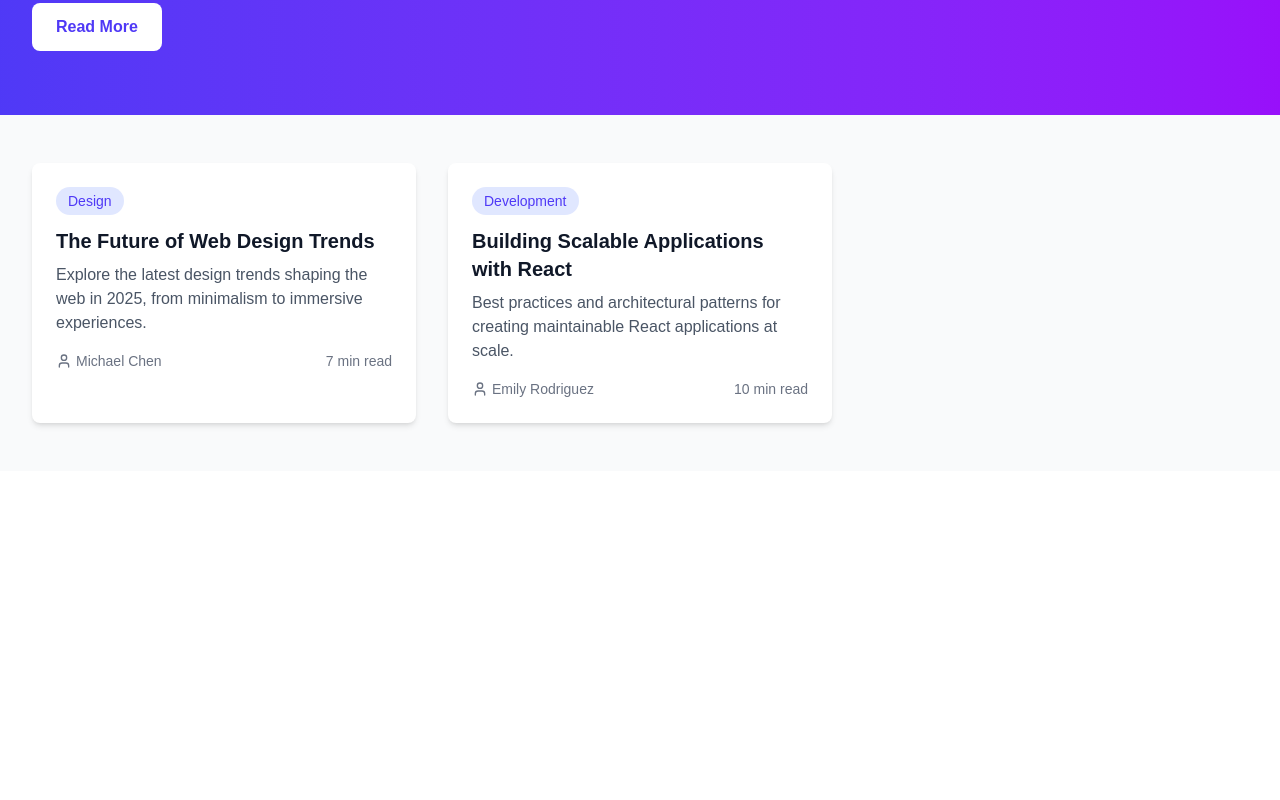
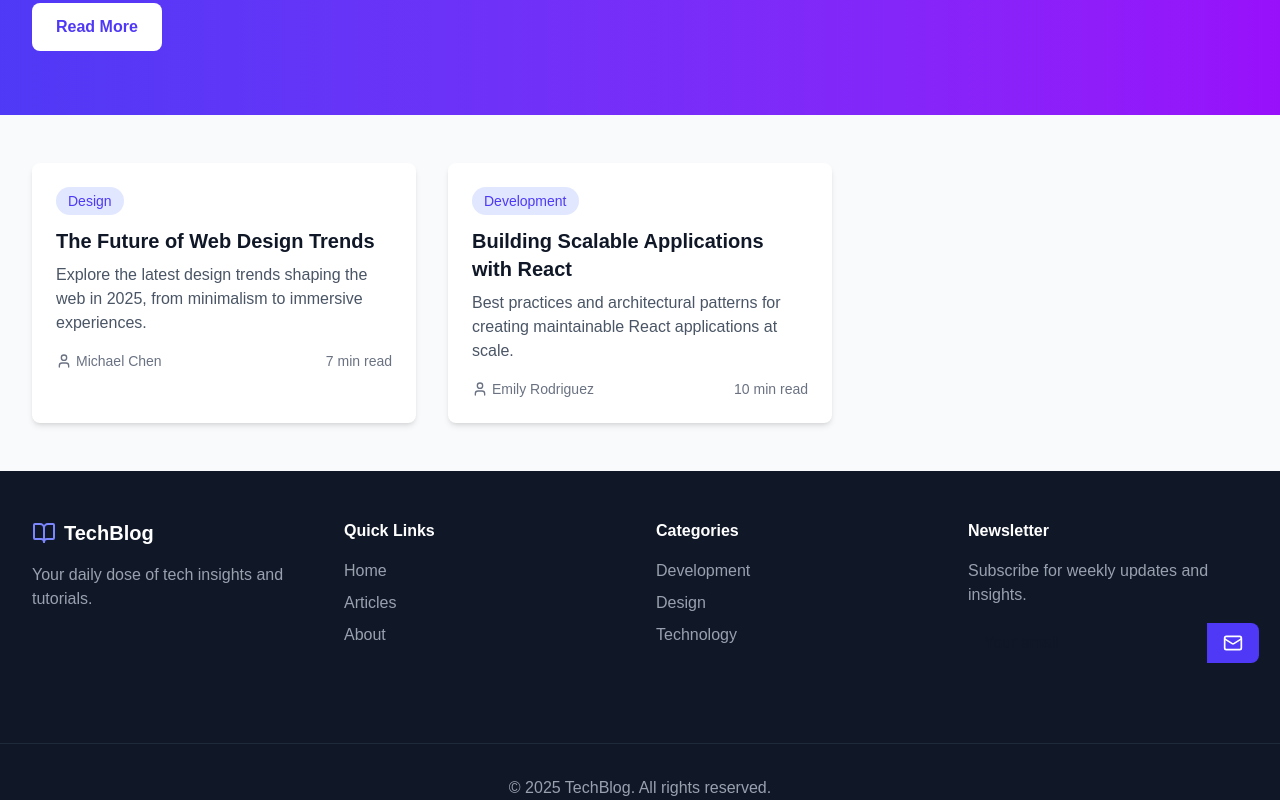
Before and after one commit to Aayush7105/Blog-app, a Next.js app: page / in a window 1280 px wide. Shown: the part 361-1161 px from the top of the page. Before the commit the page ends 832 px from the top, so only its background shows below. Built offline with nearby package versions, Linux system fonts and the light colour scheme.

Commit message:
"Updated code"

```diff
--- a/components/BlogApp.tsx
+++ b/components/BlogApp.tsx
@@ -177,17 +177,12 @@ const BlogApp: React.FC = () => {
     );
     if (!confirmDelete) return;
 
-    // Remove post
     setBlogPosts((prev) => prev.filter((post) => post.id !== id));
-
-    // Remove comments
     setComments((prev) => {
       const updated = { ...prev };
       delete updated[id];
       return updated;
     });
-
-    // Back to homepage
     setSelectedPost(null);
   };
 
@@ -327,7 +322,7 @@ const BlogApp: React.FC = () => {
 
   // --- Home Page ---
   return (
-    <div className="min-h-screen bg-gray-50">
+    <div className="min-h-screen bg-gray-50 flex flex-col">
       {/* Navbar */}
       <nav className="bg-white shadow-sm sticky top-0 z-50">
         <div className="max-w-7xl mx-auto px-4 sm:px-6 lg:px-8 flex justify-between items-center h-16">
@@ -372,7 +367,7 @@ const BlogApp: React.FC = () => {
       )}
 
       {/* Blog Grid */}
-      <div className="max-w-7xl mx-auto px-4 sm:px-6 lg:px-8 py-12 grid md:grid-cols-2 lg:grid-cols-3 gap-8">
+      <div className="flex-1 max-w-7xl mx-auto px-4 sm:px-6 lg:px-8 py-12 grid md:grid-cols-2 lg:grid-cols-3 gap-8">
         {filteredPosts.slice(1).map((post) => (
           <article
             key={post.id}
@@ -396,6 +391,80 @@ const BlogApp: React.FC = () => {
           </article>
         ))}
       </div>
+
+      {/* Footer */}
+      <footer className="bg-gray-900 text-white mt-auto">
+        <div className="max-w-7xl mx-auto px-4 sm:px-6 lg:px-8 py-12 grid md:grid-cols-4 gap-8">
+          <div>
+            <div className="flex items-center mb-4">
+              <BookOpen className="h-6 w-6 text-indigo-400" />
+              <span className="ml-2 text-xl font-bold">TechBlog</span>
+            </div>
+            <p className="text-gray-400">
+              Your daily dose of tech insights and tutorials.
+            </p>
+          </div>
+          <div>
+            <h3 className="font-semibold mb-4">Quick Links</h3>
+            <ul className="space-y-2 text-gray-400">
+              <li>
+                <a href="#" className="hover:text-white">
+                  Home
+                </a>
+              </li>
+              <li>
+                <a href="#" className="hover:text-white">
+                  Articles
+                </a>
+              </li>
+              <li>
+                <a href="#" className="hover:text-white">
+                  About
+                </a>
+              </li>
+            </ul>
+          </div>
+          <div>
+            <h3 className="font-semibold mb-4">Categories</h3>
+            <ul className="space-y-2 text-gray-400">
+              <li>
+                <a href="#" className="hover:text-white">
+                  Development
+                </a>
+              </li>
+              <li>
+                <a href="#" className="hover:text-white">
+                  Design
+                </a>
+              </li>
+              <li>
+                <a href="#" className="hover:text-white">
+                  Technology
+                </a>
+              </li>
+            </ul>
+          </div>
+          <div>
+            <h3 className="font-semibold mb-4">Newsletter</h3>
+            <p className="text-gray-400 mb-4">
+              Subscribe for weekly updates and insights.
+            </p>
+            <div className="flex">
+              <input
+                type="email"
+                placeholder="Your email"
+                className="flex-1 px-4 py-2 rounded-l-lg text-gray-900"
+              />
+              <button className="bg-indigo-600 px-4 py-2 rounded-r-lg hover:bg-indigo-700">
+                <Mail className="h-5 w-5" />
+              </button>
+            </div>
+          </div>
+        </div>
+        <div className="border-t border-gray-800 mt-8 pt-8 text-center text-gray-400">
+          <p>© 2025 TechBlog. All rights reserved.</p>
+        </div>
+      </footer>
 
       {/* Add Blog Modal */}
       {isAddModalOpen && (
```
